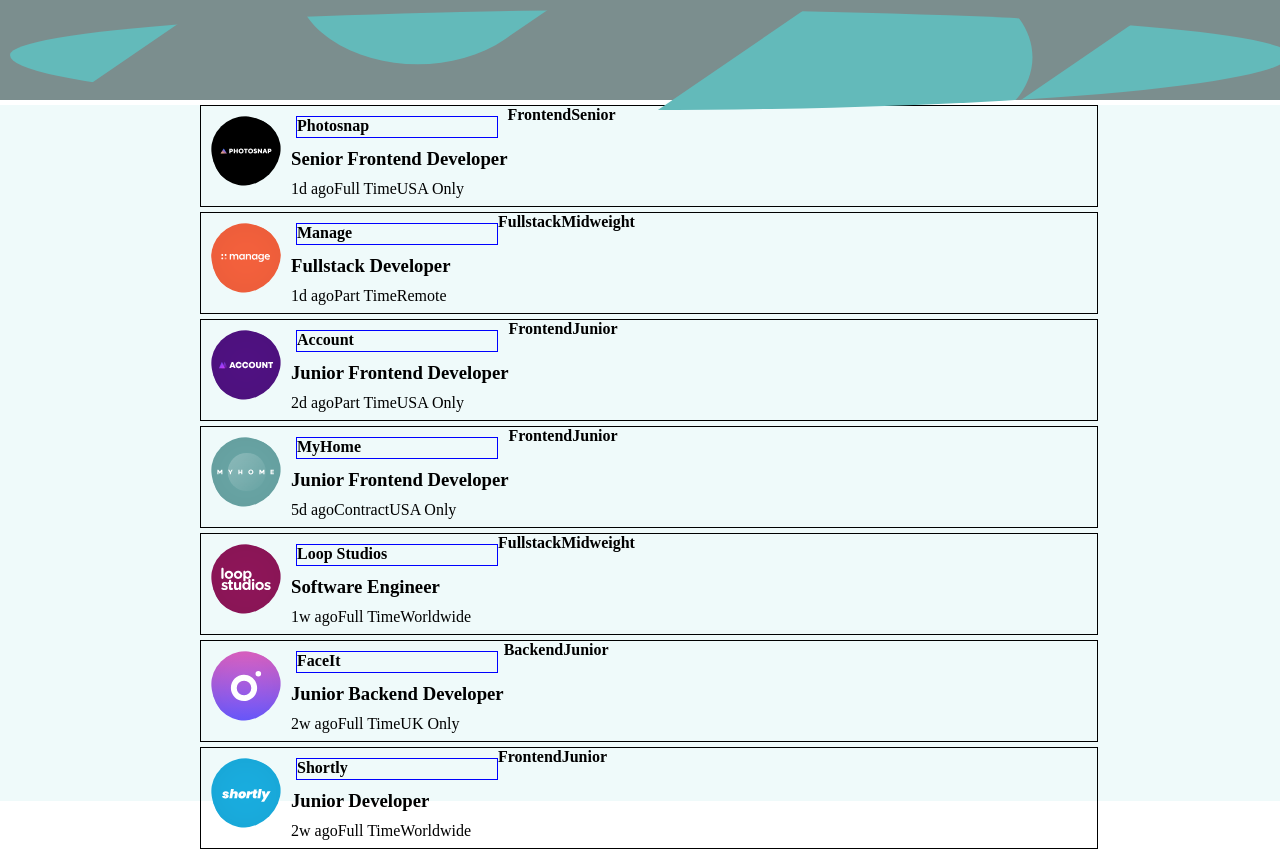
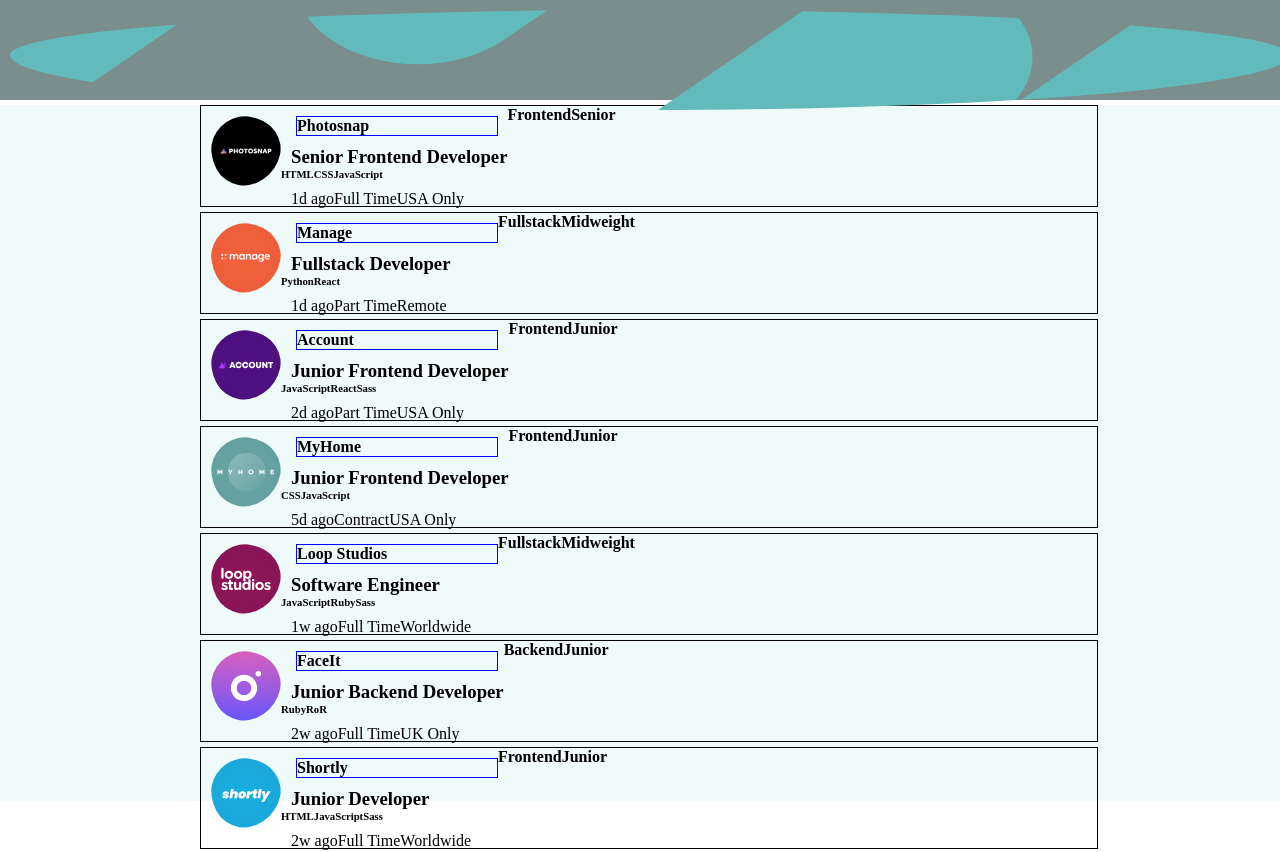
Before and after one commit to MuneneCalvin/Static-Job-Listing, a React (Vite) app: page / in a window 1280 px wide. Shown: the top 852 px of the page. Built offline with nearby package versions, Linux system fonts and the light colour scheme.

Commit message:
added languages and tools added

```diff
--- a/src/components/Profile.jsx
+++ b/src/components/Profile.jsx
@@ -5,7 +5,7 @@
 function Profile() {
   return (
     <div>
-        {StoreData.map(({id, company,logo, featured,position,role,level,postedAt,contract,location}) => {
+        {StoreData.map(({id, company,logo, featured,position,role,level,postedAt,contract,location,languages,tools}) => {
 
             return(
             <div className="card" key={id}>
@@ -17,6 +17,8 @@
                   <p className="featured">{featured}</p>
                 </div>
                 <h3 className="position">{position}</h3>
+                <h6 className="languages">{languages}{tools}</h6>
+
                 <div className="bottom">
                   <p className="postedAt">{postedAt}</p>
                   <p className="fulltime">{contract}</p>
```
